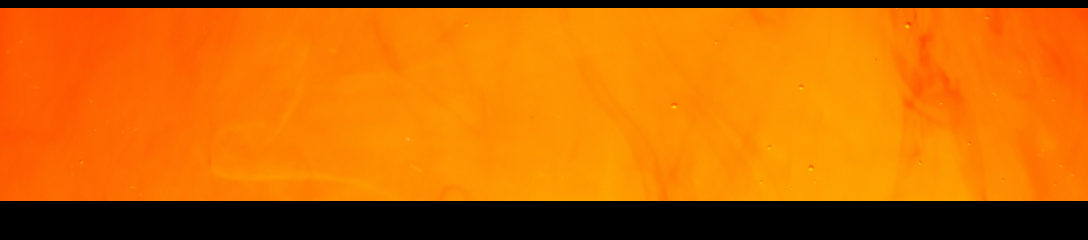
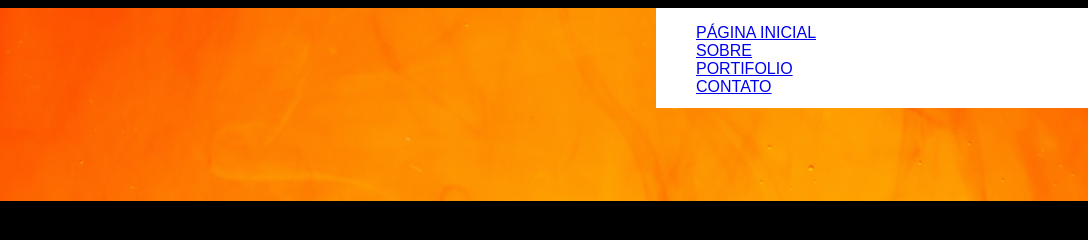
Before and after one commit to yuri184senac/Curso-Tecnologia-Web1, a plain HTML site: page SITE PORTFOLIO/index.html in a window 1280 px wide. Shown: the top 240 px of the page, 192-1280 px from the left. Drawn offline with Linux system fonts and the light colour scheme.

```diff
--- a/SITE PORTFOLIO/CSS/style.css
+++ b/SITE PORTFOLIO/CSS/style.css
@@ -27,3 +27,13 @@ header {/*a largura ja está sendo herdada da div pai chamada principal*/
 #logo img {
     width: 95%; /*Quando for diminuir a imagem, só colocar a largura ou altura, nunca por largura com a altura*/
 }
+
+nav {
+    width: 600px;
+    height: 100px;
+    background-color: white;
+}
+
+ul {
+    list-style-type: none;
+}
```
